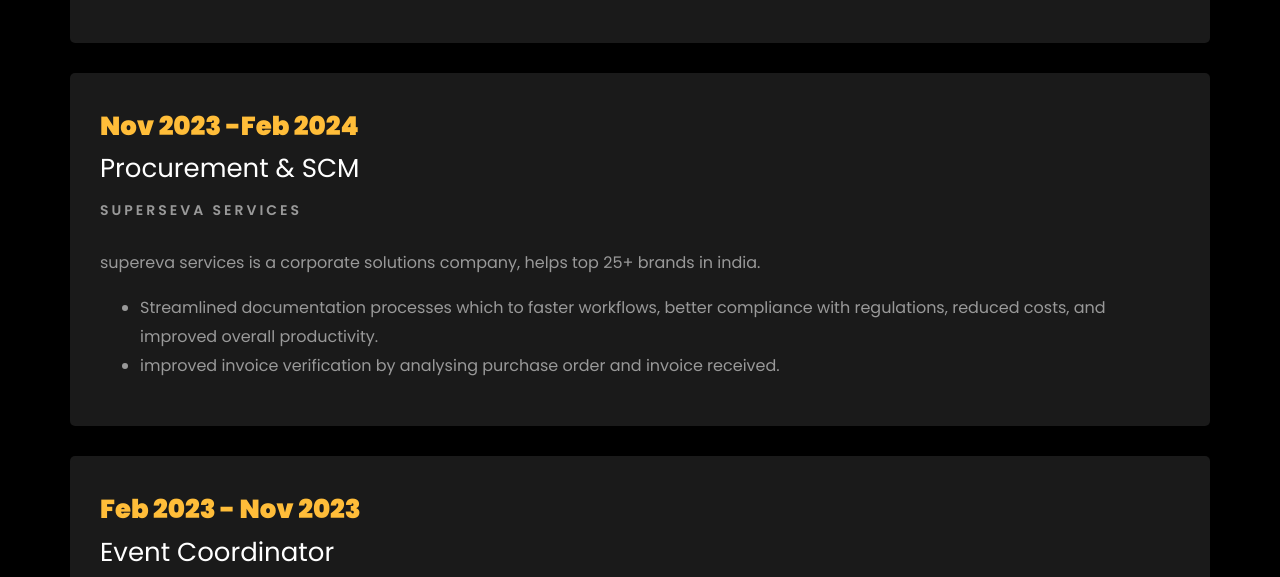
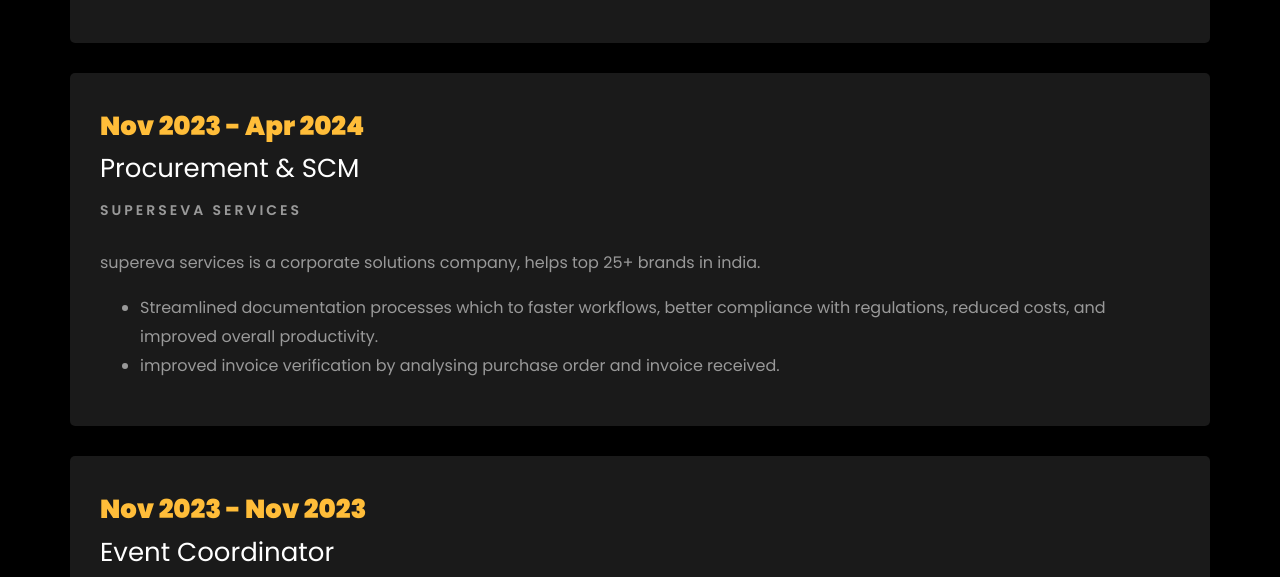
Before and after one commit to Briansaldanha4/briansaldanha.github.io, a plain HTML site: page index.html in a window 1280 px wide. Shown: the part 2552-3129 px from the top of the page. Drawn offline with Linux system fonts and the light colour scheme; files whose address does not match are found by name.

Commit message:
Update index.html

```diff
--- a/index.html
+++ b/index.html
@@ -335,7 +335,7 @@
 
 				<div class="col-md-15">
 					<div class="resume-wrap ftco-animate">
-						<span class="date">Nov 2023 -Feb 2024</span>
+						<span class="date">Nov 2023 - Apr 2024</span>
 						<h2>Procurement & SCM</h2>
 						<span class="position">Superseva Services</span>
 						<p class="mt-4">supereva services is a corporate solutions company, helps top 25+ brands in india.
@@ -349,7 +349,7 @@
 				</div>
 					<div class="col-md-15">
 					<div class="resume-wrap ftco-animate">
-						<span class="date">Feb 2023 - Nov 2023</span>
+						<span class="date">Nov 2023 - Nov 2023</span>
 						<h2>Event Coordinator</h2>
 						<span class="position">Iris group</span>
 						<p class="mt-10">Iris group is a group of companies, and are into event management and florists.
```
